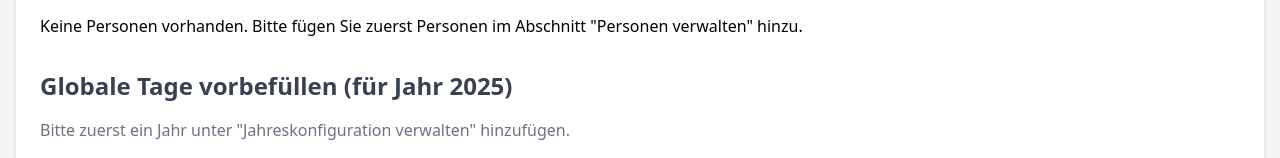
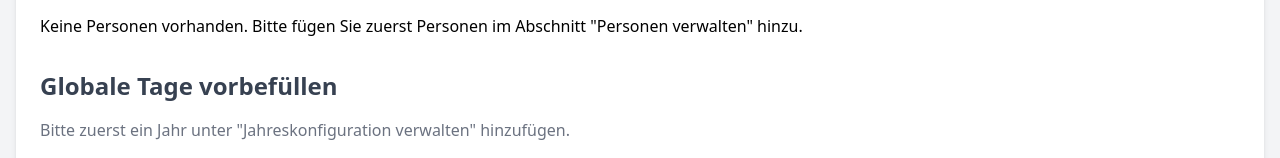
Before and after one commit to philipp-1337/urlaubsplanerV2, a React (Create React App) app: page /settings in a window 1280 px wide. Shown: the part 791-949 px from the top of the page. Built offline with nearby package versions, Linux system fonts and the light colour scheme; no server answers; the database is empty; sample sign-in values are in the browser's storage.

Commit message:
small adjustment

```diff
--- a/src/components/settings/SettingsPage.js
+++ b/src/components/settings/SettingsPage.js
@@ -964,7 +964,7 @@ const SettingsPage = () => {
         {/* Globale Tage vorbefüllen */}
 
         <h2 className="mb-4 mt-8 text-2xl font-semibold text-gray-700">
-          Globale Tage vorbefüllen {selectedConfigYear ? `(für Jahr ${selectedConfigYear})` : ''}
+          Globale Tage vorbefüllen {(selectedConfigYear && yearConfigs.length > 0) ? `(für Jahr ${selectedConfigYear})` : ''}
         </h2>
         {yearConfigs.length > 0 && selectedConfigYear && personen.length > 0 ? (
           <>
```
